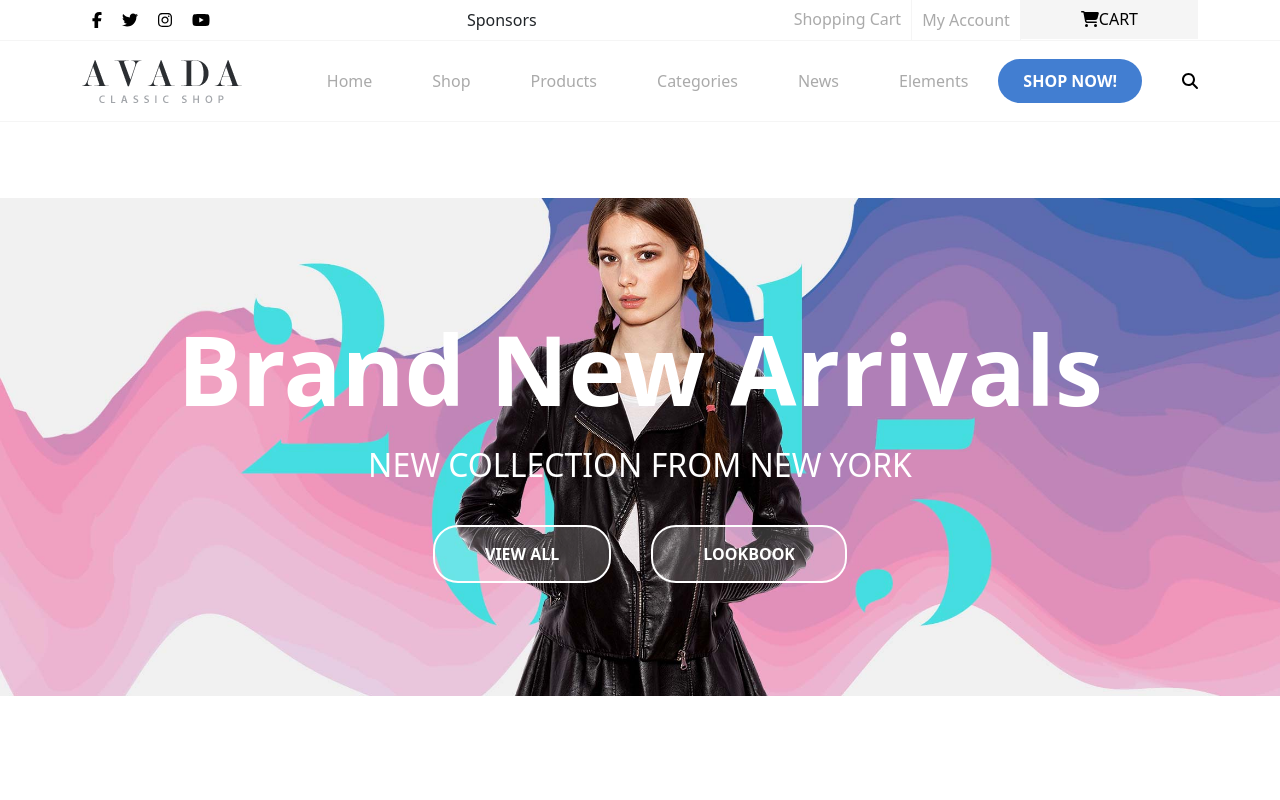
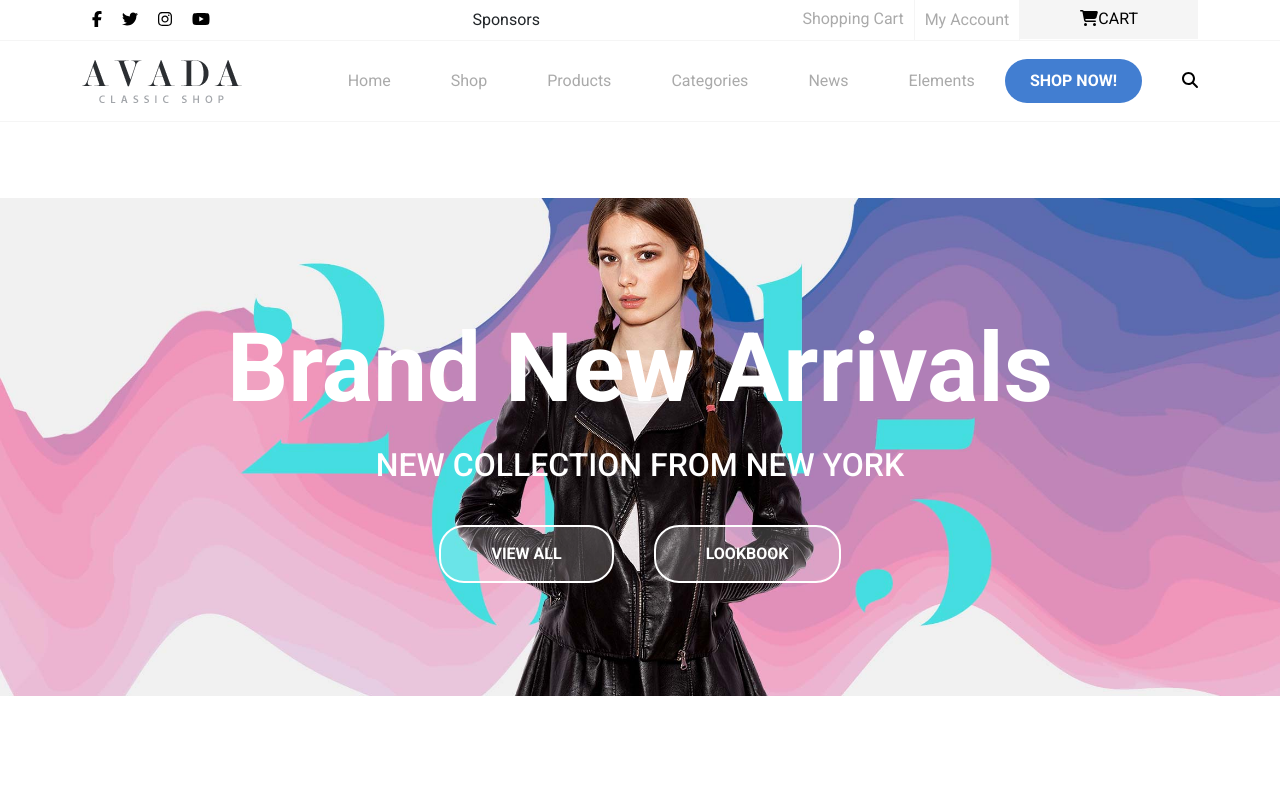
Before and after one commit to patrictobola/proj-html-vuejs, a Vue app: page / in a window 1280 px wide. Shown: the top 800 px of the page. Built offline with nearby package versions, Linux system fonts and the light colour scheme.

Commit message:
imported roboto font

```diff
--- a/package.json
+++ b/package.json
@@ -9,6 +9,7 @@
     "preview": "vite preview"
   },
   "dependencies": {
+    "@fontsource/roboto": "^5.0.5",
     "@fortawesome/fontawesome-svg-core": "^6.4.0",
     "@fortawesome/free-brands-svg-icons": "^6.4.0",
     "@fortawesome/free-regular-svg-icons": "^6.4.0",
--- a/src/scss/style.scss
+++ b/src/scss/style.scss
@@ -1,3 +1,9 @@
+@import '../../node_modules/@fontsource/roboto/';
+
+body {
+    font-family: "Roboto";
+}
+
 ul {
     list-style-type: none;
     margin: 0;
```
Also changed, not shown: src/main.js (+8 -0 lines), 1 other file (tests, documents, lock files or other folders).
